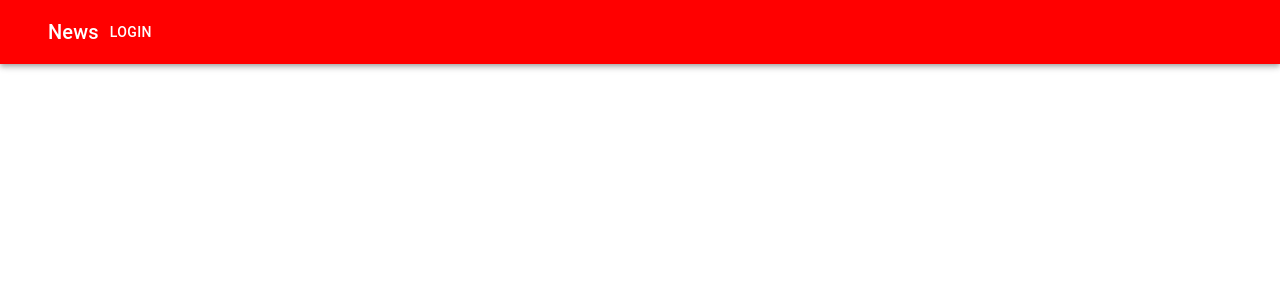
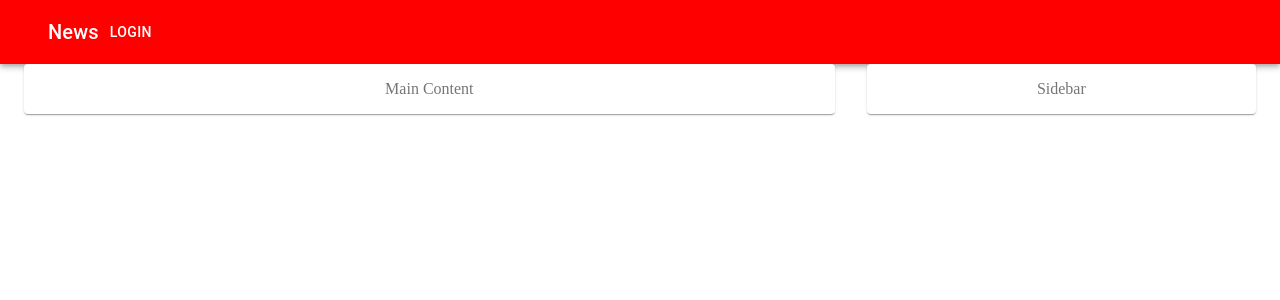
Before and after one commit to v8phan/funkymonkey, a React (Create React App) app: page / in a window 1280 px wide. Shown: the top 300 px of the page. Built offline with nearby package versions, Linux system fonts and the light colour scheme.

Commit message:
Add Grid items to begin work on adding components

```diff
--- a/src/App.js
+++ b/src/App.js
@@ -3,6 +3,7 @@ import PropTypes from 'prop-types';
 import { withStyles } from '@material-ui/core/styles';
 
 import Navbar from './components/Navbar';
+import Page from './components/Page';
 
 const styles = {
   app: {
@@ -26,6 +27,7 @@ function App(props) {
   return (
     <div className={classes.app}>
       <Navbar />
+      <Page />
     </div>
   );
 }
--- /dev/null
+++ b/src/components/Page.js
@@ -0,0 +1,35 @@
+import React from "react";
+import { withStyles } from "@material-ui/core/styles";
+import { Grid, Paper, Container } from "@material-ui/core";
+
+const styles = theme => ({
+  content: {
+    flexGrow: 1
+  },
+  paper: {
+    padding: theme.spacing(2),
+    textAlign: "center",
+    color: theme.palette.text.secondary
+  }
+});
+
+function Page(props) {
+  const { classes } = props;
+
+  return (
+    <div className={classes.content}>
+      <Container>
+        <Grid container spacing={4}>
+          <Grid item xs={12} sm={8}>
+            <Paper className={classes.paper}>Main Content</Paper>
+          </Grid>
+          <Grid item xs={12} sm={4}>
+            <Paper className={classes.paper}>Sidebar</Paper>
+          </Grid>
+        </Grid>
+      </Container>
+    </div>
+  );
+}
+
+export default withStyles(styles)(Page);
```
